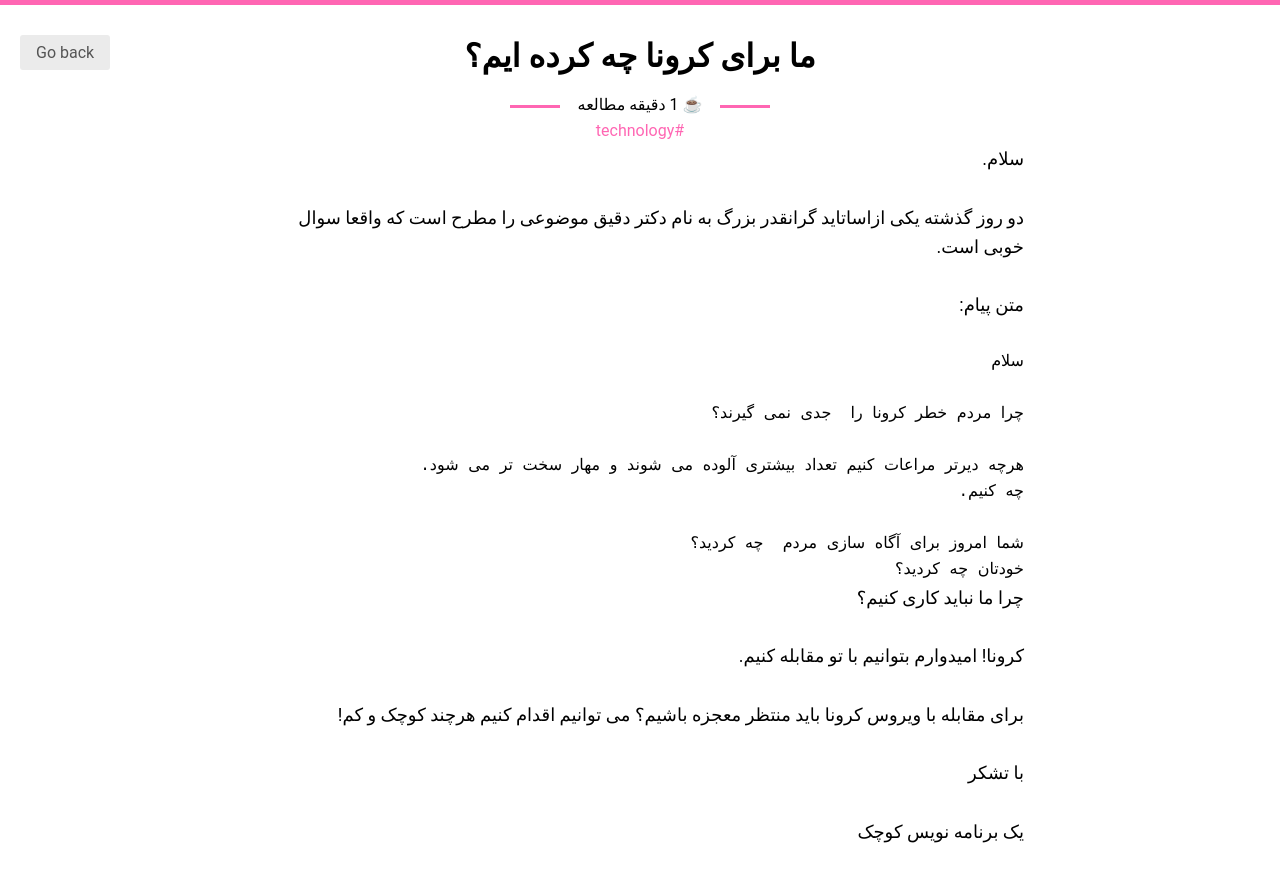
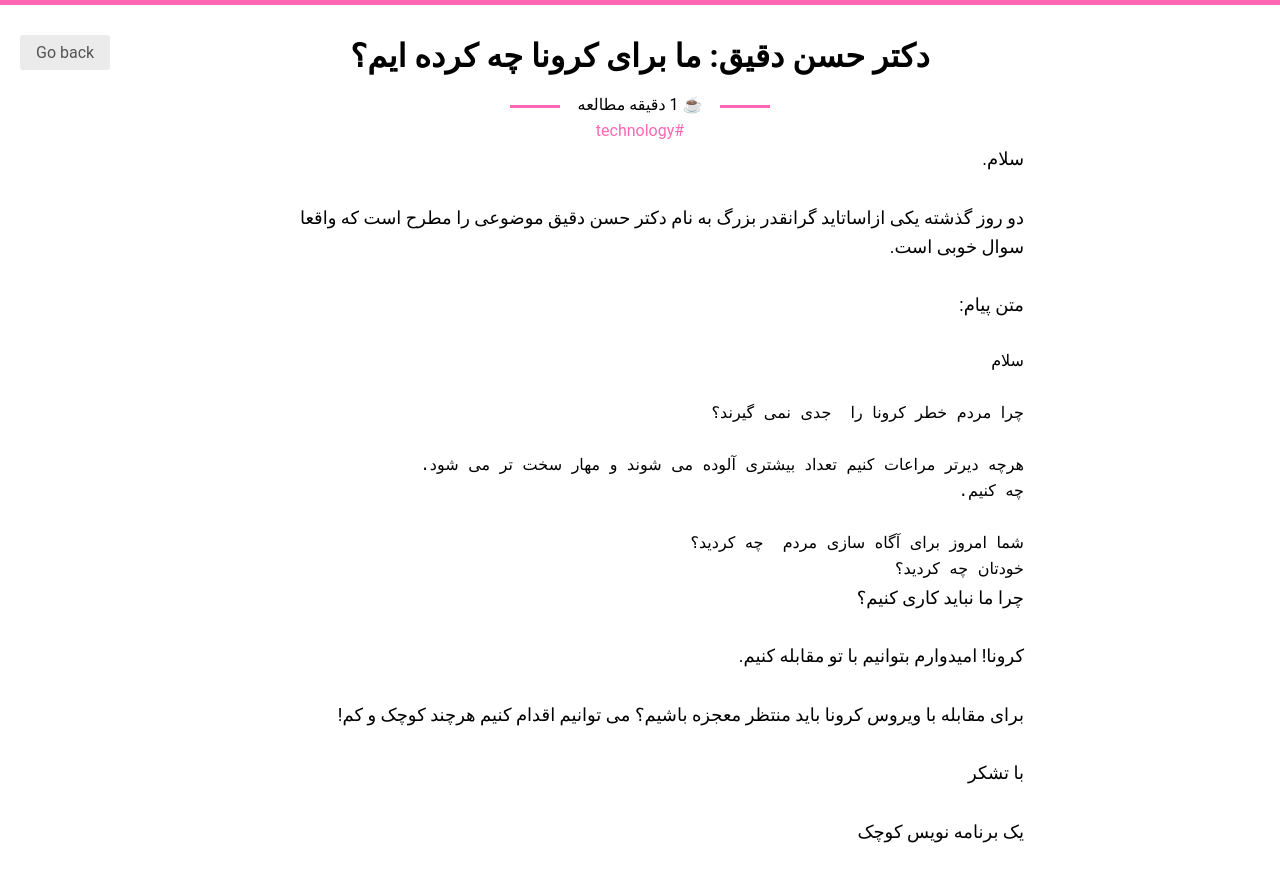
Before and after one commit to BaseMax/Fa.MaxBase.org, a Jekyll site: the page built from _posts/fa/2020-03-04-What-have-we-done-for-Corona.md, in a window 1280 px wide and 900 px high. Shown: the top 882 px of the window. Built offline with Jekyll 4.4.1, drawn with Linux system fonts in a browser that asks for light colours.

Commit message:
Update 2020-03-04-What-have-we-done-for-Corona.md

````diff
--- a/_posts/fa/2020-03-04-What-have-we-done-for-Corona.md
+++ b/_posts/fa/2020-03-04-What-have-we-done-for-Corona.md
@@ -1,6 +1,6 @@
 ---
 layout: post
-title: "ما برای کرونا چه کرده ایم؟"
+title: "دکتر حسن دقیق: ما برای کرونا چه کرده ایم؟"
 date: 2020-03-04
 permalink: /technology/what-have-we-done-for-corona-virus-covid19/
 lang: fa
@@ -12,7 +12,7 @@ tags: corona virus international covid19
 
 سلام.
 
-دو روز گذشته یکی ازاساتاید گرانقدر بزرگ به نام دکتر دقیق موضوعی را مطرح است که واقعا سوال خوبی است.
+دو روز گذشته یکی ازاساتاید گرانقدر بزرگ به نام دکتر حسن دقیق موضوعی را مطرح است که واقعا سوال خوبی است.
 
 متن پیام:
 
@@ -28,7 +28,6 @@ tags: corona virus international covid19
 خودتان چه کردید؟
 ```
 
-
 چرا ما نباید کاری کنیم؟
 
 کرونا! امیدوارم بتوانیم با تو مقابله کنیم.
````
